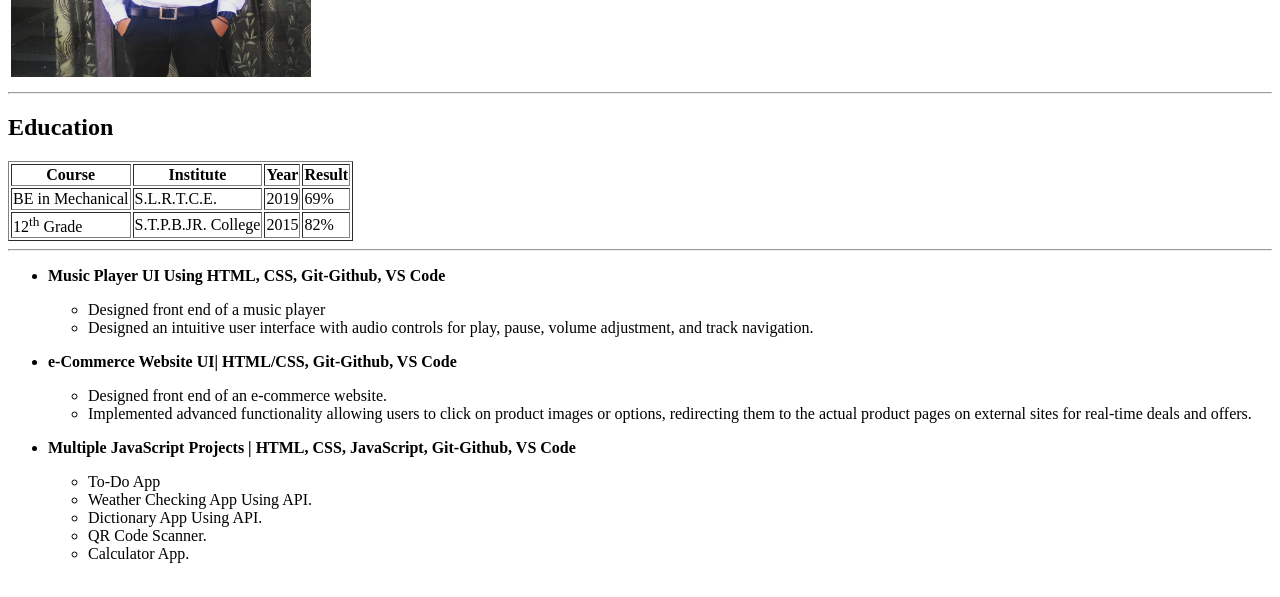
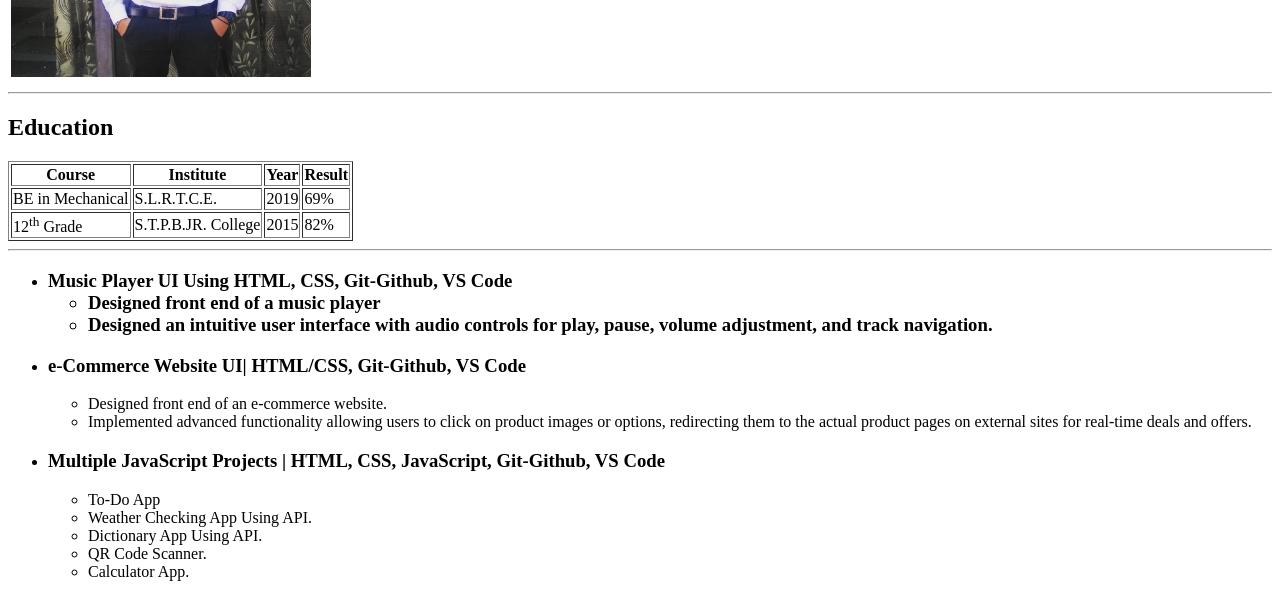
Before and after one commit to Kashyap2210/Kashyap-Solanki-Resume, a plain HTML site: page index.html in a window 1280 px wide. Shown: the part 234-831 px from the top of the page. Drawn offline with Linux system fonts and the light colour scheme.

Commit message:
P tags in projects changed to h3

```diff
--- a/index.html
+++ b/index.html
@@ -67,27 +67,35 @@
     <!-- Project Section Starts -->
     <ul>
       <li>
-        <p>
+        <h3>
           <b>Music Player UI Using HTML, CSS, Git-Github, VS Code</b>
           <ul>
             <li>Designed front end of a music player</li>
-            <li>Designed an intuitive user interface with audio controls for play, pause, volume adjustment, and track navigation.</li>
+            <li>
+              Designed an intuitive user interface with audio controls for play,
+              pause, volume adjustment, and track navigation.
+            </li>
           </ul>
-        </p>
+        </h3>
       </li>
       <li>
-        <p><b>
-            e-Commerce Website UI| HTML/CSS, Git-Github, VS Code
-        </b></p>
+        <h3><b> e-Commerce Website UI| HTML/CSS, Git-Github, VS Code </b></h3>
         <ul>
           <li>Designed front end of an e-commerce website.</li>
-            <li>Implemented advanced functionality allowing users to click on product images or options, redirecting them to the actual product pages on external sites for real-time deals and offers.</li>
+          <li>
+            Implemented advanced functionality allowing users to click on
+            product images or options, redirecting them to the actual product
+            pages on external sites for real-time deals and offers.
+          </li>
         </ul>
       </li>
       <li>
-        <p><b>
-            Multiple JavaScript Projects | HTML, CSS, JavaScript, Git-Github, VS Code
-        </b></p>
+        <h3>
+          <b>
+            Multiple JavaScript Projects | HTML, CSS, JavaScript, Git-Github, VS
+            Code
+          </b>
+        </h3>
         <ul>
           <li>To-Do App</li>
           <li>Weather Checking App Using API.</li>
```
Lines whose indentation alone changed are shown as unchanged.
